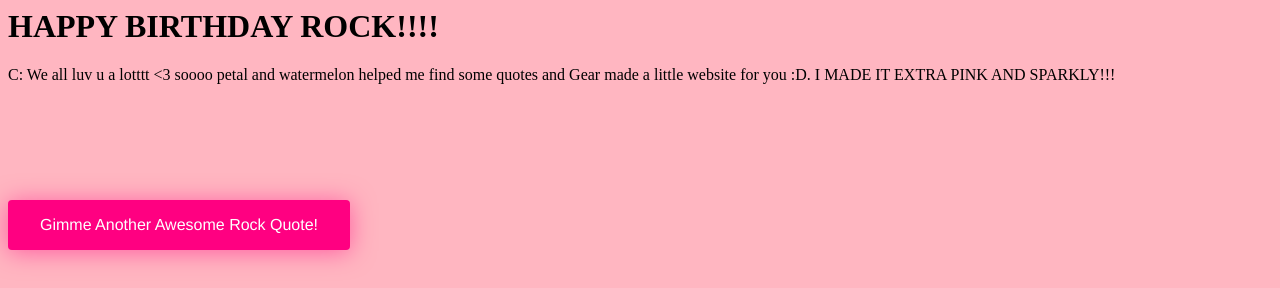
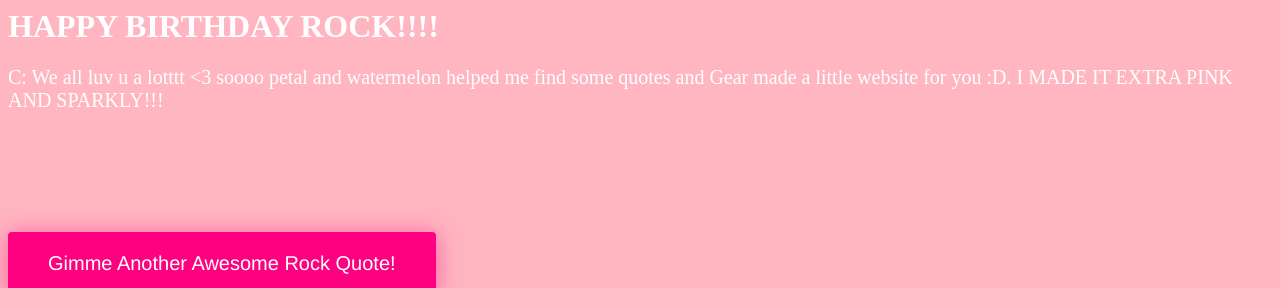
Before and after one commit to AmethystGear/AmethystGear.github.io, a plain HTML site: page index.html in a window 1280 px wide. Shown: the top 288 px of the page. Drawn offline with Linux system fonts and the light colour scheme.

Commit message:
final tweaks

```diff
--- a/index.html
+++ b/index.html
@@ -88,7 +88,13 @@
 	    background-size: 0% 0%, 0% 0%, 0% 0%, 0% 0%, 0% 0%, 0% 0%;
 	  }
 	}
-
+        h1 {
+	  color: white;
+	}
+	p {
+	  color: white;
+	  font-size: 20px;
+	}
     </style>
 </head>
 <body>
```
